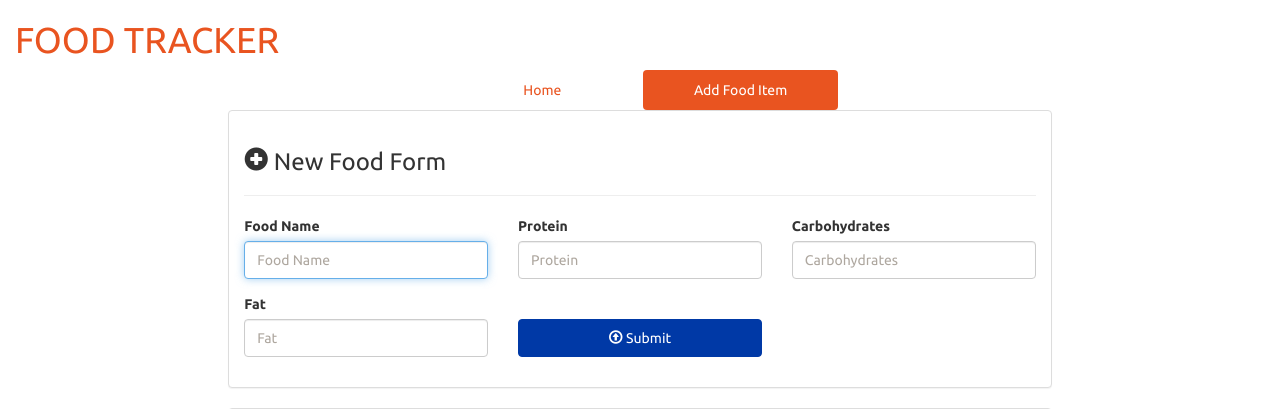
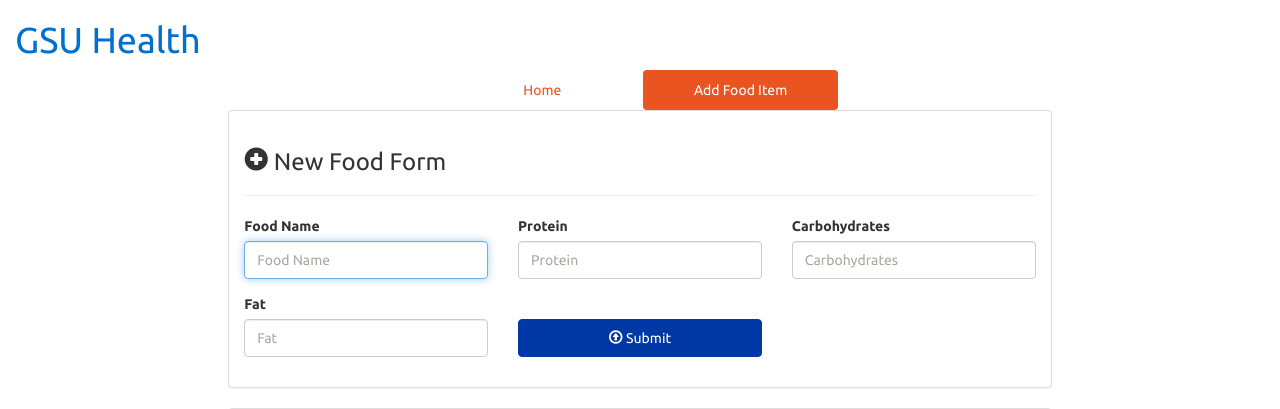
Before and after one commit to kaLeidoscop3/dbProject, a Flask app: page /add in a window 1280 px wide. Shown: the top 409 px of the page. Run offline with Flask 3, Linux system fonts and the light colour scheme; some libraries are stand-ins or nearby versions.

Commit message:
Update add.html

```diff
--- a/foodtracker/templates/add.html
+++ b/foodtracker/templates/add.html
@@ -29,7 +29,7 @@
             <div class="overlay"></div>
             <div class="col-lg-12">
                 <h1>
-                    <a href="{{url_for('main.index')}}">FOOD TRACKER</a>
+                    <a href="{{url_for('main.index')}}" style="color: #0071CE;">GSU Health</a>
                 </h1>
 
                 <div class="row t20">
```
